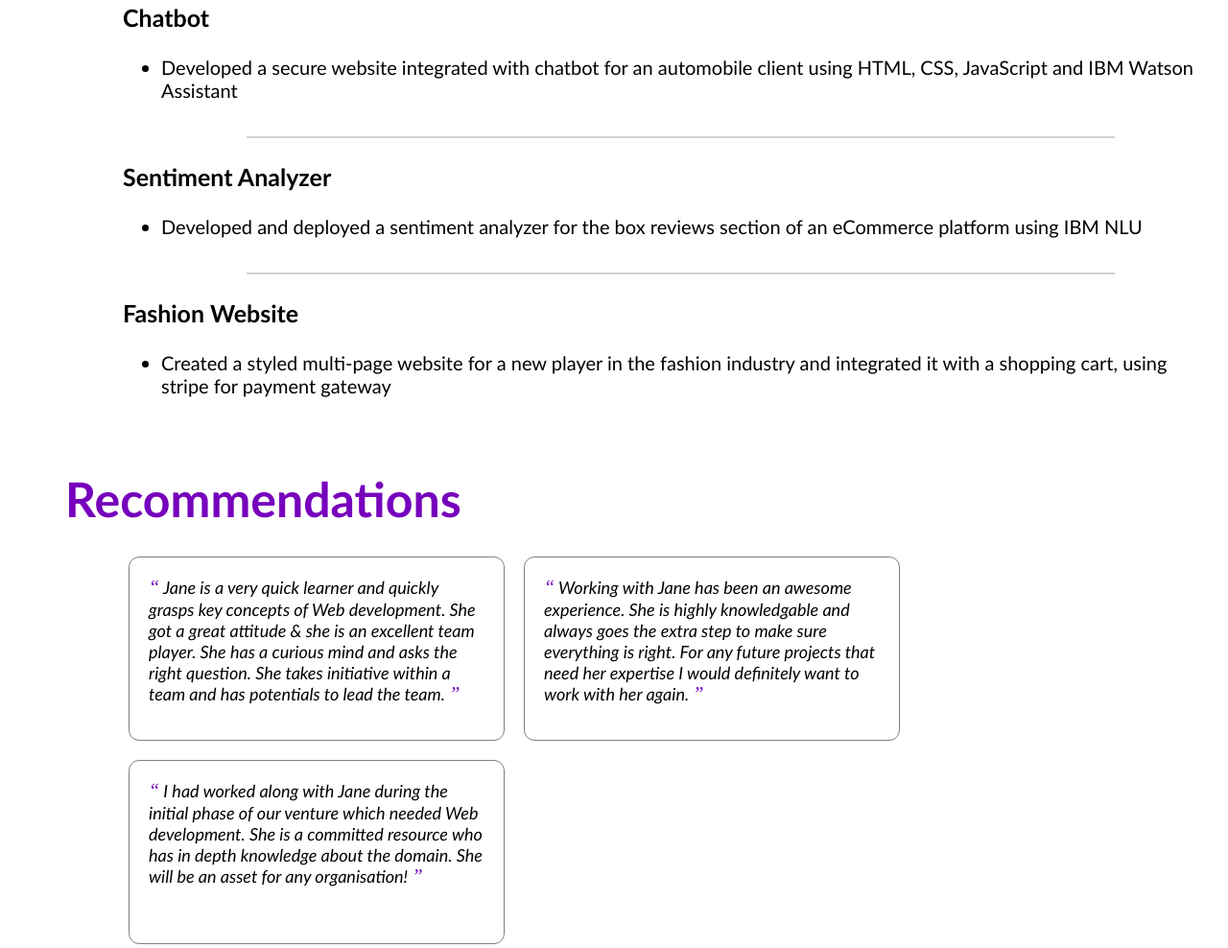
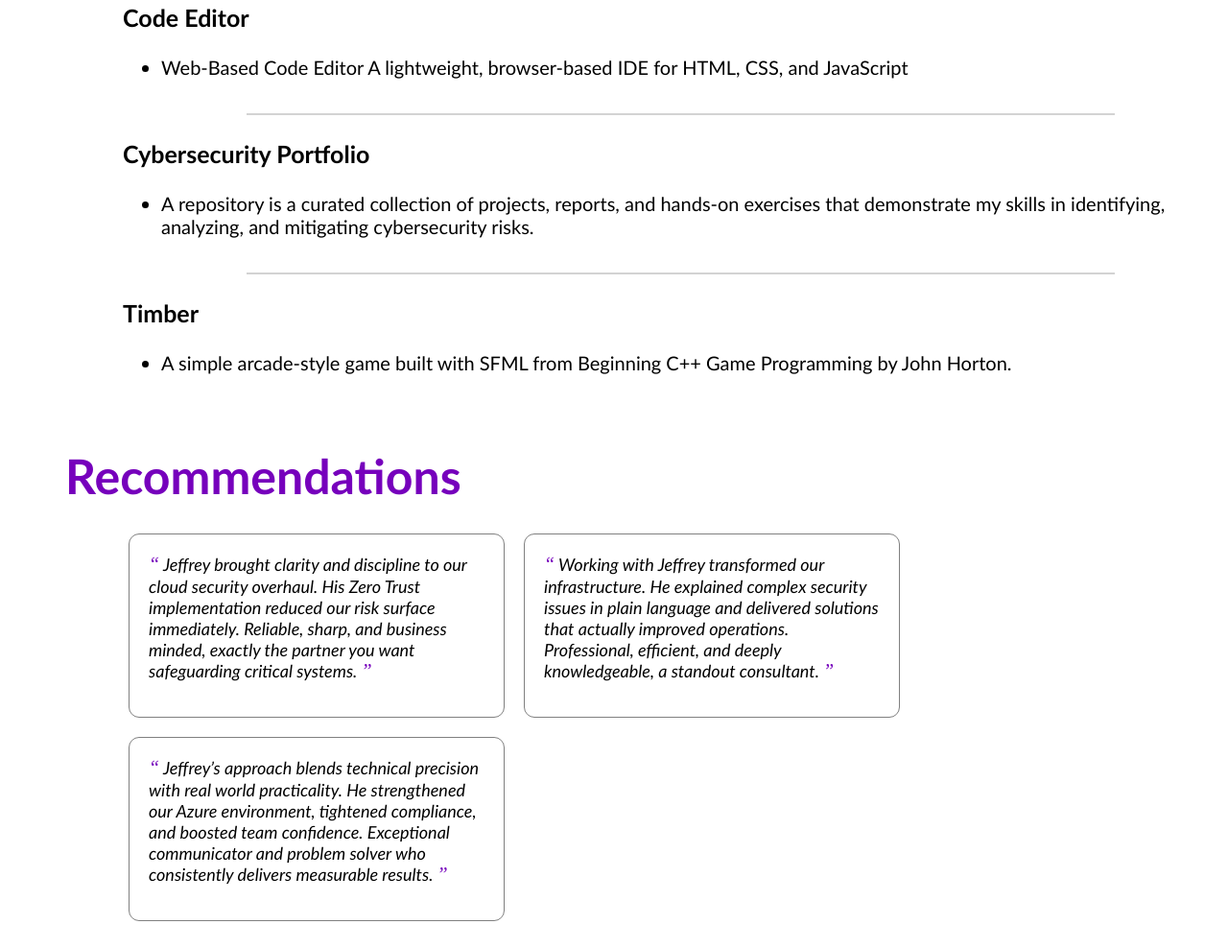
Before and after one commit to JephLinn/single-page-website, a plain HTML site: page index.html in a window 1280 px wide. Shown: the part 1685-2673 px from the top of the page at 96% size. Drawn offline with Linux system fonts and the light colour scheme.

Commit message:
task six complete

```diff
--- a/index.html
+++ b/index.html
@@ -133,23 +133,23 @@
 
         <div id="projects-container" class="projects-container">
           <div class="project-card">
-            <h3>Chatbot</h3>
+            <h3>Code Editor</h3>
             <ul>
-              <li>Developed a secure website integrated with chatbot for an automobile client using HTML, CSS, JavaScript and IBM Watson Assistant</li>
+              <li>Web-Based Code Editor A lightweight, browser-based IDE for HTML, CSS, and JavaScript</li>
             </ul>
           </div>
           <hr>
           <div class="project-card">
-            <h3>Sentiment Analyzer</h3>
+            <h3>Cybersecurity Portfolio </h3>
             <ul>
-              <li>Developed and deployed a sentiment analyzer for the box reviews section of an eCommerce platform using IBM NLU</li>
+              <li>A repository is a curated collection of projects, reports, and hands-on exercises that demonstrate my skills in identifying, analyzing, and mitigating cybersecurity risks.</li>
             </ul>
           </div>
           <hr>
           <div class="project-card">
-            <h3>Fashion Website</h3>
+            <h3>Timber</h3>
             <ul>
-              <li>Created a styled multi-page website for a new player in the fashion industry and integrated it with a shopping cart, using stripe for payment gateway</li>
+              <li>A simple arcade-style game built with SFML from Beginning C++ Game Programming by John Horton.</li>
             </ul>
           </div>
     </div>
@@ -163,24 +163,23 @@
       <div class="all_recommendations" id="all_recommendations">
         <div class="recommendation">
           <span>&#8220;</span>
-          Jane is a very quick learner and quickly grasps key concepts of Web development.
-          She got a great attitude & she is an excellent team player.
-          She has a curious mind and asks the right question.
-          She takes initiative within a team and has potentials to lead the team.
+        Jeffrey brought clarity and discipline to our cloud security overhaul.
+        His Zero Trust implementation reduced our risk surface immediately. Reliable, sharp, and business minded,
+        exactly the partner you want safeguarding critical systems.
           <span>&#8221;</span>
         </div>
         <div class="recommendation">
           <span>&#8220;</span>
-          Working with Jane has been an awesome experience.
-          She is highly knowledgable and always goes the extra step to make sure everything is right.
-          For any future projects that need her expertise I would definitely want to work with her again.
+          Working with Jeffrey transformed our infrastructure.
+          He explained complex security issues in plain language and delivered solutions that actually improved operations.
+          Professional, efficient, and deeply knowledgeable, a standout consultant.
           <span>&#8221;</span>
         </div>
         <div class="recommendation">
           <span>&#8220;</span>
-          I had worked along with Jane during the initial phase of our venture which needed Web development.
-          She is a committed resource who has in depth knowledge about the domain.
-          She will be an asset for any organisation!
+          Jeffrey’s approach blends technical precision with real world practicality.
+          He strengthened our Azure environment, tightened compliance, and boosted team confidence.
+          Exceptional communicator and problem solver who consistently delivers measurable results.
           <span>&#8221;</span>
         </div>
       </div>
```
